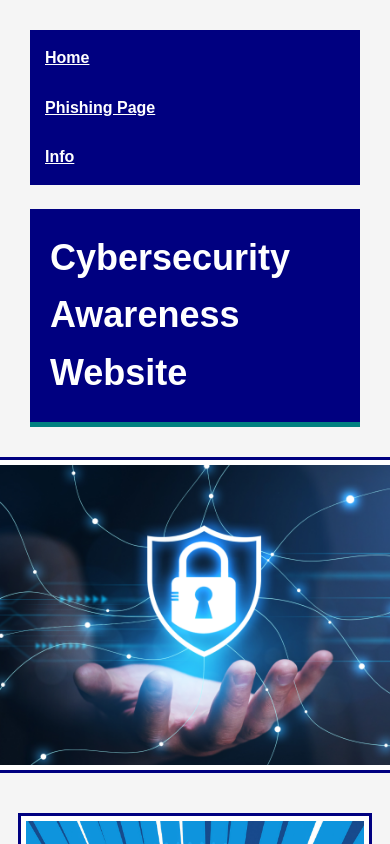
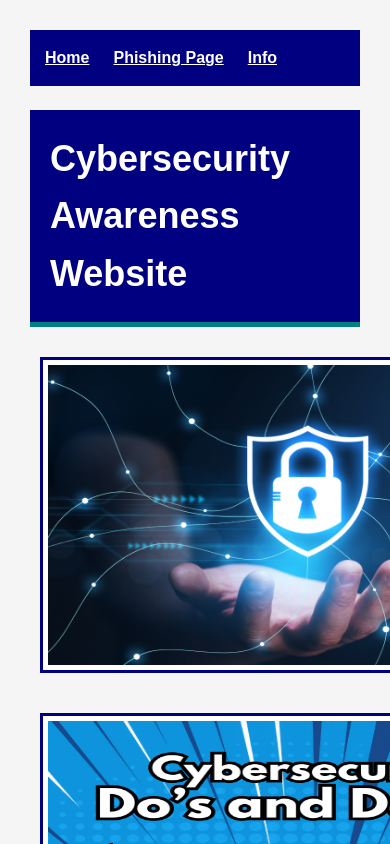
Before and after one commit to JonathanrHopkins/mis310-project, a plain HTML site: page index.html in a window 390 px wide. Shown: the top 844 px of the page. Drawn offline with Linux system fonts and the light colour scheme.

Commit message:
Added image-grid to my webpage

```diff
--- a/index.html
+++ b/index.html
@@ -13,7 +13,7 @@
       <a href="info.html">Info</a>
    </nav>
       <h1>Cybersecurity Awareness Website</h1>
-      <div class="image-row">
+      <div class="image-grid">
       <img src="Images/Cyber logo with padlock.png" alt="Project logo showing a padlock over a shield"
       width="500" height="300">
       <img src="Images/cyber-dos-and-donts-poster.png" alt="Superhero poster showing Cybersecurity do's and don'ts"
--- a/styles.css
+++ b/styles.css
@@ -51,16 +51,14 @@ a {
     color: white;
 }
 
-.image-row {
-    display: flex;
+.image-grid {
+    display: grid;
+    grid-template-columns: 1fr 1fr;
     gap: 20px;
-    flex-wrap: wrap;
-    justify-content: center;
 }
 
 @media (max-width: 700px) {
-    .navigation {
-        flex-direction: column;
-        align-items: flex-start;
+    .image-grid {
+        grid-template-columns: 1fr;
     }
 }
```
